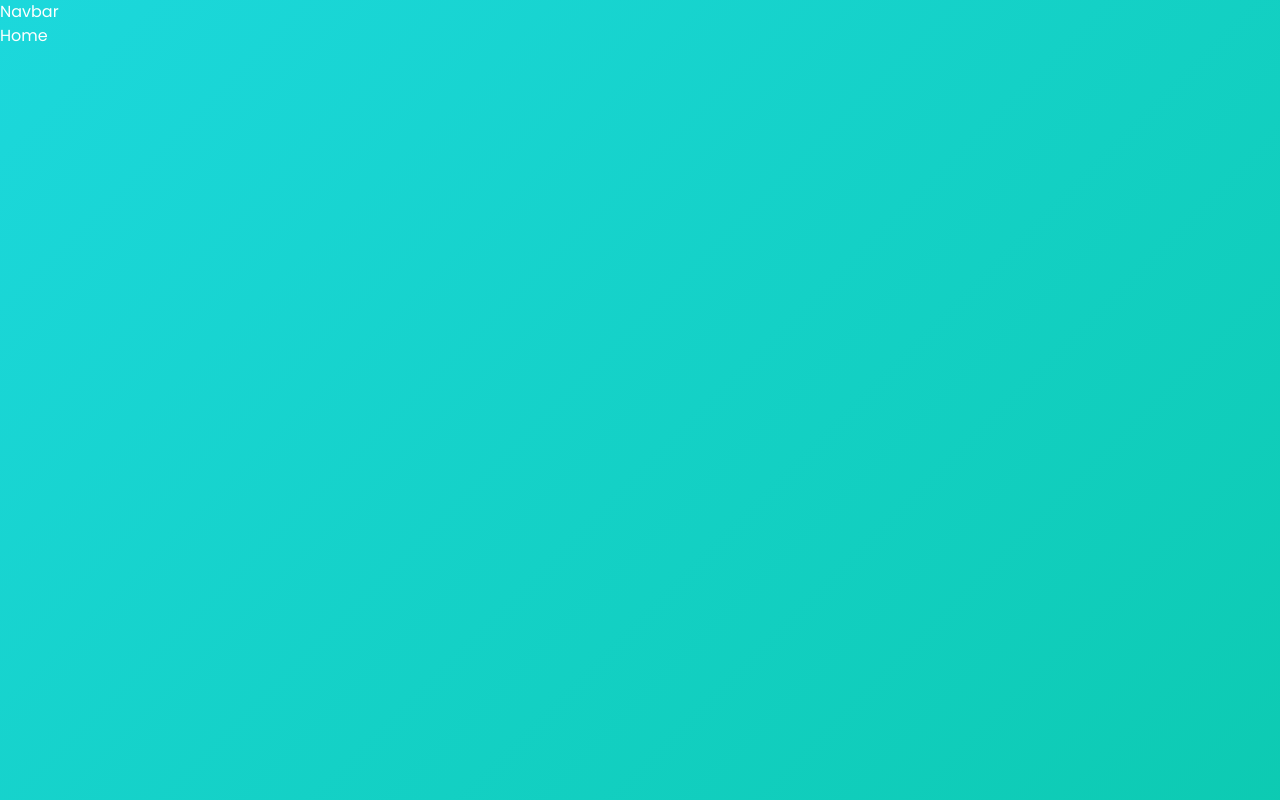
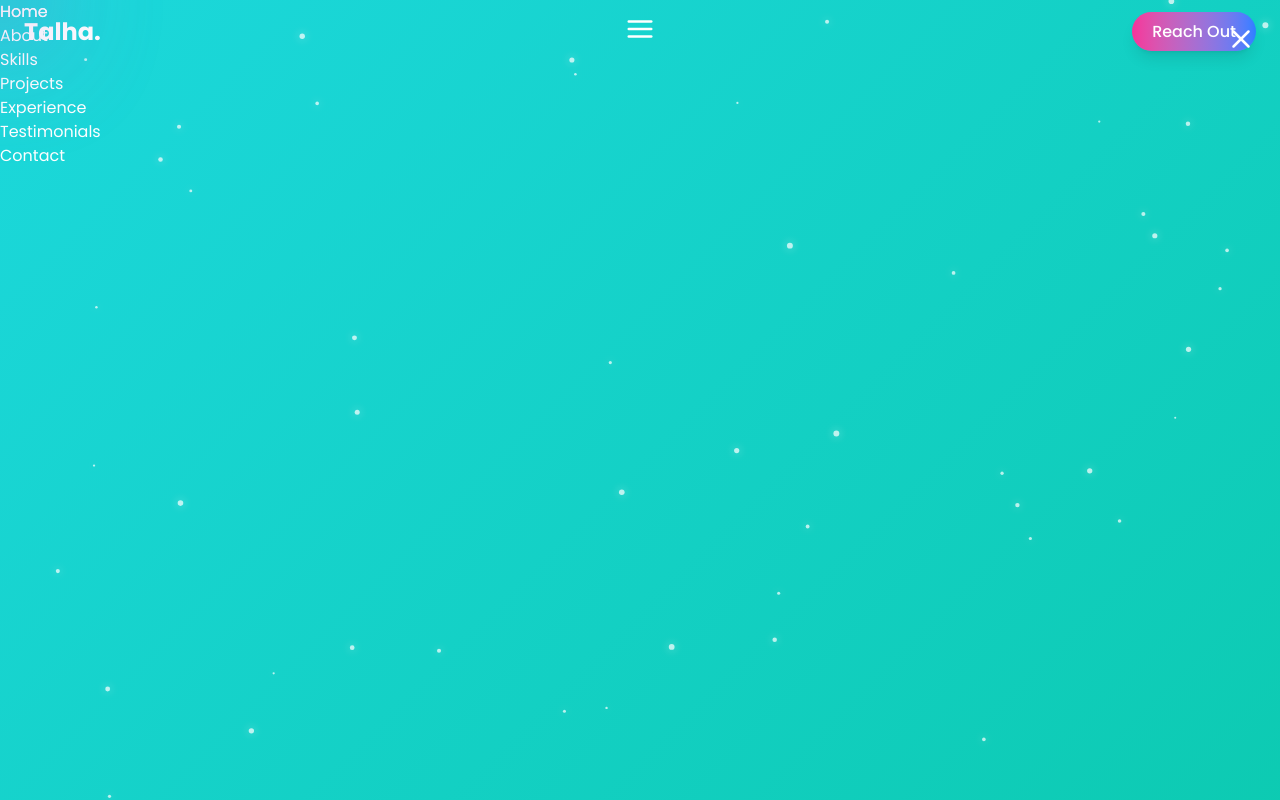
Before and after one commit to TalhaTanvir/React-Animated-Portfolio, a React (Vite) app: page / in a window 1280 px wide. Shown: the top 800 px of the page. Built offline with nearby package versions, Linux system fonts and the light colour scheme.

Commit message:
New Changes

```diff
--- a/src/App.jsx
+++ b/src/App.jsx
@@ -9,12 +9,15 @@ import Testimonials from './sections/Testimonials'
 import Contact from './sections/Contact'
 import Footer from './sections/Footer';
 import ParticlesBackground from './components/ParticlesBackground'
+import CustomCursor from './components/CustomCursor'
 
 
 function App() {
   return (
     <div className='relative gradient text-white'>
+      <CustomCursor/>
       <ParticlesBackground/>
+
       <Navbar/>
       <Home/>
       <About/>
--- a/src/components/CustomCursor.jsx
+++ b/src/components/CustomCursor.jsx
@@ -1,8 +1,39 @@
-import React from 'react'
+import React, { useEffect, useState } from 'react'
 
 function CustomCursor() {
+
+
+  const [position, setPosition] = useState({x:0 , y:0})
+
+  useEffect(() => {
+    const moveHandler = (e) => {
+      setPosition({x : e.clientX , y : e.clientY})
+    };
+
+    window.addEventListener("mousemove", moveHandler);
+
+    return () => window.removeEventListener("mousemove" , moveHandler);
+
+  })
+
+
+
+
+
+
   return (
-    <div>CustomCursor</div>
+    <div className='pointer-event-none fixed top-0 left-0 z-[9999]'
+    style={{transform : `translate(${position.x - 40}px , ${position.y - 40}px)`}}
+
+    >
+
+      <div
+      className='w-20 h-20 rounded-full bg-gradient-to-r from-pink-500 to-blue-500 blur-3xl opacity-80'
+      />
+
+
+
+    </div>
   )
 }
 
--- a/src/components/Navbar.jsx
+++ b/src/components/Navbar.jsx
@@ -1,8 +1,35 @@
-import React from 'react'
+import React, { use, useState } from 'react'
+import OverlayMenu from './OverlayMenu'
+import { FiMenu } from "react-icons/fi";
+
 
 function Navbar() {
+
+  const [menuOpen, setMenuOpen] = useState(false)
+  const [visible, setVisible] = useState(true)
   return (
-    <div>Navbar</div>
+    <>
+    <nav className={`fixed top-0 left-0 w-full flex items-center justify-between px-6 py-4 z-50 transition-transform duration-300 ${visible ? 'tranlate-y-0' : '-translate-y-full'}`}>
+      <div className='text-2xl font-bold text-white hidden sm:block'>
+        Talha.
+      </div>
+
+      <div className='block lg:absolute lg:left-1/2 lg:transform lg:-translate-x-1/2'>
+      <button onClick={() => setMenuOpen(true)} className='text-white text-3xl focus:outline-none' aria-label='Open Menu'>
+        <FiMenu />
+      </button>
+      </div>
+
+      <div className='hidden lg:block'>
+        <a href="#contact" className='bg-gradient-to-r from-pink-500 to-blue-500 text-white px-5 py-2 rounded-full font-medium shadow-lg hover:opacity-90 transition-opacity duration-300'>Reach Out</a>
+
+      </div>
+
+
+    </nav>
+
+    <OverlayMenu isOpen = {menuOpen} onClose={()=>setMenuOpen(false)}/>
+    </>
   )
 }
 
--- a/src/components/OverlayMenu.jsx
+++ b/src/components/OverlayMenu.jsx
@@ -1,8 +1,44 @@
 import React from 'react'
+import {motion, AnimatePresence} from "framer-motion"
+import { FiX } from 'react-icons/fi'
 
-function OverlayMenu() {
+function OverlayMenu(isOpen, onClose) {
+  const links = ["Home","About","Skills","Projects","Experience","Testimonials","Contact"]
   return (
-    <div>OverlayMenu</div>
+    <AnimatePresence>
+      {isOpen && (
+        <motion.div className='fixed inset-0 flex items-centerjustify-center z-50'>
+
+          <button onClick={onClose} className='absolute top-6 right-6 text-white text-3xl' aria-label="Close Menu">
+
+            <FiX/>
+
+
+          </button>
+
+          <ul className=''>
+            {
+              links.map((item , index) => (
+                <motion.li key={index}
+                initial={{opacity: 0, y: 20}}
+                animate={{opacity: 1, y:0}}
+                transition={{delay:0.3 + index*0.1}}>
+
+                  <a href="">
+                    {item}
+                  </a>
+
+                </motion.li>
+              ))
+            }
+
+          </ul>
+
+        </motion.div>
+      )
+
+      }
+    </AnimatePresence>
   )
 }
 
--- a/src/components/ParticlesBackground.jsx
+++ b/src/components/ParticlesBackground.jsx
@@ -35,10 +35,44 @@ function ParticlesBackground() {
         this.y += this.speedY;
 
         if(this.x < 0) this.x = canvas.width;
+        if(this.x > canvas.width) this.x = 0;
+
+        if(this.y < 0) this.y = canvas.height;
+        if(this.y > canvas.height) this.y = 0;
+
+        this.draw();
       }
     }
 
-  })
+    function createParticles(){
+      particles = [];
+      for(let i = 0; i<particlesCount; i++){
+        particles.push(new Particle());
+      }
+    }
+
+    function handleResize(){
+      canvas.width = window.innerWidth;
+      canvas.height = window.innerHeight;
+      createParticles();
+    }
+    handleResize();
+    window.addEventListener('resize', handleResize);
+
+    let animationId;
+    function animate(){
+      ctx.clearRect(0, 0, canvas.width, canvas.height);
+      particles.forEach((p) => p.update());
+      animationId = requestAnimationFrame(animate);
+    }
+    animate();
+
+    return () => {
+      cancelAnimationFrame(animationId);
+      window.removeEventListener("resize", handleResize)
+    }
+
+  }, [])
   return (
 
 
```
